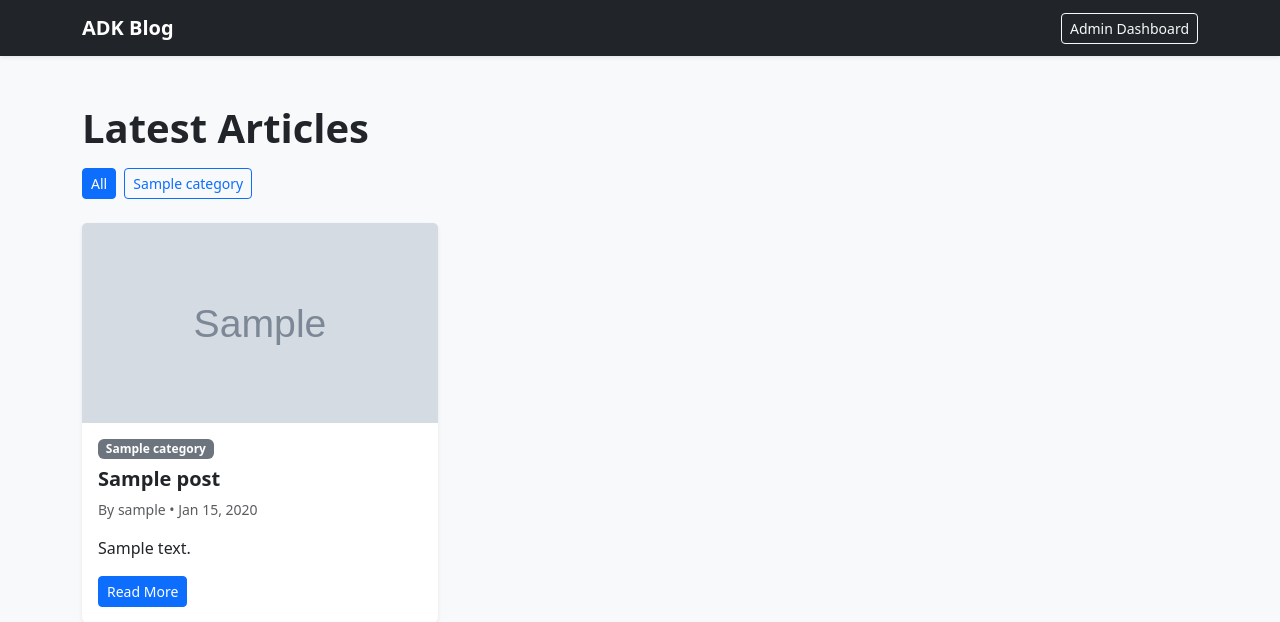
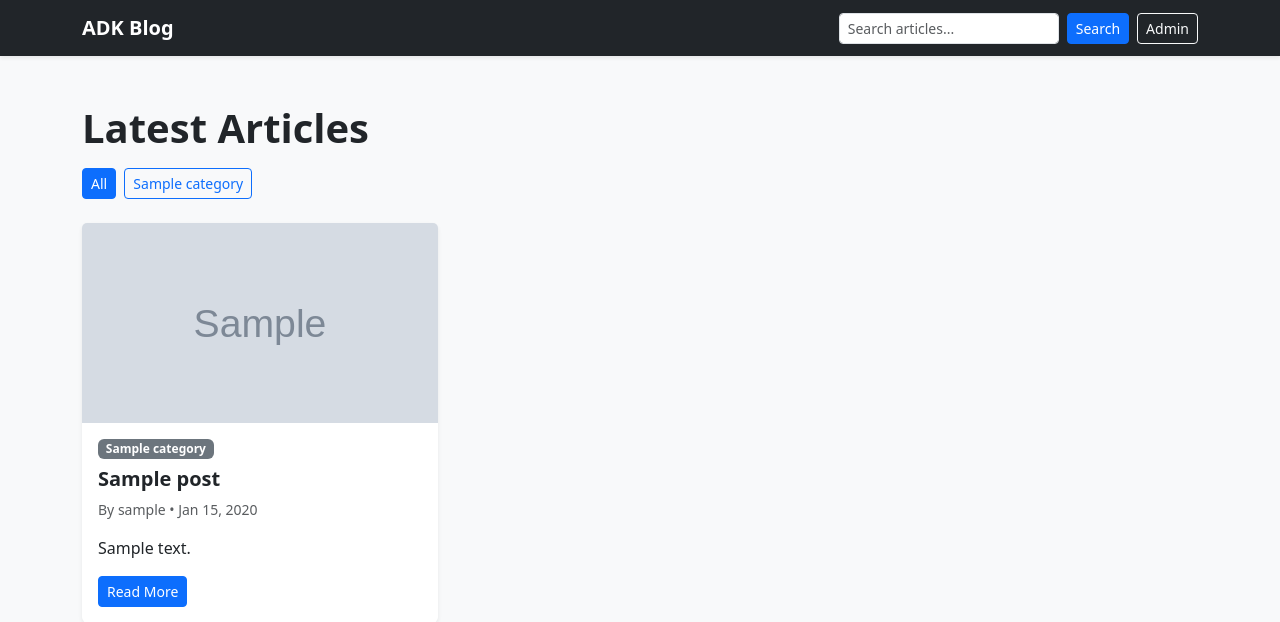
Before and after one commit to dhruvim0723-bit/adk-blog, a Django app: page / in a window 1280 px wide. Shown: the top 622 px of the page. Run offline with Django 5.2, Linux system fonts and the light colour scheme; tables that the repository leaves empty hold one stand-in row (values such as "Sample post"); grey boxes marked "Sample" are stand-in pictures.

Commit message:
Add keyword search bar to navbar and post_list view

```diff
--- a/blog/templates/blog/base.html
+++ b/blog/templates/blog/base.html
@@ -10,8 +10,12 @@
     <nav class="navbar navbar-expand-lg navbar-dark bg-dark shadow-sm">
         <div class="container">
             <a class="navbar-brand fw-bold" href="{% url 'post_list' %}">ADK Blog</a>
-            <div class="ms-auto">
-                <a href="/admin/" class="btn btn-outline-light btn-sm">Admin Dashboard</a>
+            <div class="d-flex align-items-center ms-auto gap-2">
+                <form class="d-flex" method="GET" action="{% url 'post_list' %}">
+                    <input class="form-control form-control-sm me-2" type="search" name="q" placeholder="Search articles..." value="{{ query|default:'' }}">
+                    <button class="btn btn-primary btn-sm" type="submit">Search</button>
+                </form>
+                <a href="/admin/" class="btn btn-outline-light btn-sm">Admin</a>
             </div>
         </div>
     </nav>
--- a/blog/templates/blog/post_list.html
+++ b/blog/templates/blog/post_list.html
@@ -4,9 +4,17 @@
 
 {% block content %}
 <div class="mb-4">
-    <h1 class="fw-bold">Latest Articles</h1>
+    {% if query %}
+        <div class="d-flex align-items-center justify-content-between flex-wrap gap-2">
+            <h2 class="fw-bold mb-0">Search results for "{{ query }}"</h2>
+            <a href="{% url 'post_list' %}" class="btn btn-outline-secondary btn-sm">Clear Search</a>
+        </div>
+    {% else %}
+        <h1 class="fw-bold">Latest Articles</h1>
+    {% endif %}
+
     <div class="mt-3">
-        <a href="{% url 'post_list' %}" class="btn btn-sm {% if not active_category %}btn-primary{% else %}btn-outline-primary{% endif %} me-1">All</a>
+        <a href="{% url 'post_list' %}" class="btn btn-sm {% if not active_category and not query %}btn-primary{% else %}btn-outline-primary{% endif %} me-1">All</a>
         {% for cat in categories %}
             <a href="?category={{ cat.slug }}" class="btn btn-sm {% if active_category == cat %}btn-primary{% else %}btn-outline-primary{% endif %} me-1">{{ cat.name }}</a>
         {% endfor %}
@@ -32,7 +40,13 @@
         </div>
     </div>
     {% empty %}
-    <p class="text-muted">No blog posts published yet. Add one from the Admin Dashboard!</p>
+    <div class="col-12">
+        {% if query %}
+            <p class="text-muted">No articles matched "<strong>{{ query }}</strong>". Try another keyword or <a href="{% url 'post_list' %}">view all posts</a>.</p>
+        {% else %}
+            <p class="text-muted">No blog posts published yet. Add one from the Admin Dashboard!</p>
+        {% endif %}
+    </div>
     {% endfor %}
 </div>
 {% endblock %}
--- a/blog/views.py
+++ b/blog/views.py
@@ -1,9 +1,11 @@
 from django.shortcuts import render, get_object_or_404, redirect
+from django.db.models import Q
 from .models import Post, Category
 
 
 def post_list(request):
     category_slug = request.GET.get('category')
+    query = request.GET.get('q', '').strip()
     categories = Category.objects.all()
     posts = Post.objects.filter(status='published')
 
@@ -12,10 +14,16 @@ def post_list(request):
         active_category = get_object_or_404(Category, slug=category_slug)
         posts = posts.filter(category=active_category)
 
+    if query:
+        posts = posts.filter(
+            Q(title__icontains=query) | Q(content__icontains=query)
+        )
+
     return render(request, 'blog/post_list.html', {
         'posts': posts,
         'categories': categories,
         'active_category': active_category,
+        'query': query,
     })
 
 
```
